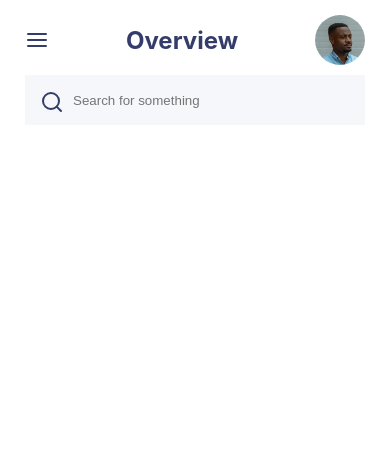
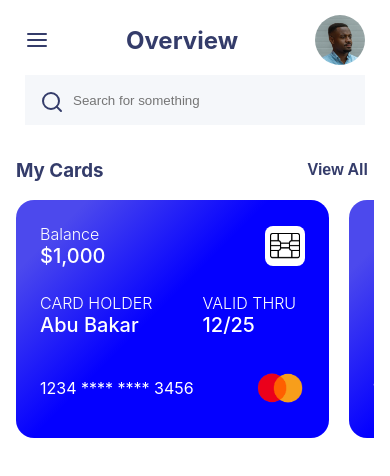
Before and after one commit to mizou9494/UI_Bank_Dashboard, a React (Create React App) app: page / in a window 390 px wide. Shown: the top 476 px of the page. Built offline with nearby package versions, Linux system fonts and the light colour scheme.

Commit message:
The card section is done for mobile view port

```diff
--- a/src/components/Card/Card.js
+++ b/src/components/Card/Card.js
@@ -4,15 +4,82 @@ import styled from 'styled-components';
 function Card({holder_name, card_number, expiration_date, balance}) {
   return (
     <Wrapper>
-
+      <div>
+        <BalanceRow>
+          <InfoColumn>
+            <Label>Balance</Label>
+            <DataLabel>{balance}</DataLabel>
+          </InfoColumn>
+          <ChipIcon src='../../images/chip.png' alt='chip' />
+        </BalanceRow>
+        <SecondInfoRow>
+          <InfoColumn>
+            <Label>CARD HOLDER</Label>
+            <DataLabel>{holder_name}</DataLabel>
+          </InfoColumn>
+          <InfoColumn>
+            <Label>VALID THRU</Label>
+            <DataLabel>{expiration_date}</DataLabel>
+          </InfoColumn>
+        </SecondInfoRow>
+        <NumberRow>
+          <p>{card_number}</p>
+          <MasterLogo src='../../images/masterCard.png' />
+        </NumberRow>
+      </div>
     </Wrapper>
   )
 }
 
 const Wrapper = styled.div`
+  color: white;
   min-width: 265px;
-  padding: 16px;
-  background-color: linear-gradient(180deg, #4C49ED 0%, #0A06F4 100%);
+  padding: 24px;
+  background: linear-gradient(135deg, rgba(76,73,237,1) 13%, rgba(4,0,255,1) 46%);
+  border-radius: 18px;
 `;
 
+const Label = styled.label`
+  font-weight: 300;
+`
+const DataLabel = styled.label`
+  font-weight: 500;
+  font-size: 20px;
+`
+
+const InfoColumn = styled.div`
+  display: flex;
+  flex-direction: column;
+  align-items: flex-start;
+`
+
+const BalanceRow = styled.div`
+  display: flex;
+  align-items: center;
+  justify-content: space-between;
+  margin-bottom: 25px;
+`
+
+const SecondInfoRow = styled(BalanceRow)`
+  justify-content: flex-start;
+  gap: 50px;
+`
+
+const NumberRow = styled(BalanceRow)`
+  margin-bottom: revert;
+`
+
+const ChipIcon = styled.img`
+  border-radius: 8px;
+  background-color: white;
+  width: 40px;
+  height: 40px;
+  margin-left: 10px;
+`
+const MasterLogo = styled.img`
+  width: 50px;
+  height: 50px;
+`
+
+
 export default Card;
--- a/src/components/CardSection/CardSection.js
+++ b/src/components/CardSection/CardSection.js
@@ -1,22 +1,52 @@
 import React from 'react';
 import { card_Info } from '../../data';
+
+import styled from 'styled-components';
 
 import Card from '../Card/Card';
 
 function CardSection() {
   return (
-    <section>
-      {card_Info.map(({id, holder_name, card_number, expiration_date, balance}) => (
-        <Card
-          key={id}
-          holder_name
-          card_number
-          expiration_date
-          balance
-        />
-      ))}
-    </section>
+    <>
+      <SectionHead>
+        <h3>My Cards</h3>
+        <SeeAllButton>View All</SeeAllButton>
+      </SectionHead>
+      <CardSectionWrapper>
+        {card_Info.map(({id, holder_name, card_number, expiration_date, balance}) => (
+          <Card
+            key={id}
+            holder_name={holder_name}
+            card_number={card_number}
+            expiration_date={expiration_date}
+            balance={balance}
+          />
+        ))}
+      </CardSectionWrapper>
+    </>
   )
 }
 
+const SectionHead = styled.div`
+  display: flex;
+  justify-content: space-between;
+  align-items: center;
+  color: #343C6A;
+`;
+
+const SeeAllButton = styled.button`
+  font-weight: 600;
+  font-size: 16px;
+  background-color: transparent;
+  border: none;
+  color: inherit;
+`
+
+
+const CardSectionWrapper = styled.div`
+  display: flex;
+  gap: 20px;
+  overflow-x: scroll;
+`
+
 export default CardSection;
--- a/src/data.js
+++ b/src/data.js
@@ -4,20 +4,20 @@ export const card_Info = [
         holder_name: 'Abu Bakar',
         card_number: '1234 **** **** 3456',
         expiration_date: '12/25',
-        balance: '$1,000.00'
+        balance: '$1,000'
     },
     {
         id: 2,
         holder_name: 'Hamzah',
         card_number: '1234 **** **** 3456',
         expiration_date: '02/28',
-        balance: '$3,891.00'
+        balance: '$3,891'
     },
     {
         id: 3,
         holder_name: 'Omar',
         card_number: '1084 **** **** 3466',
         expiration_date: '08/24',
-        balance: '$10,391.00'
+        balance: '$10,391'
     },
 ]
```
Also changed, not shown: public/images/chip.png (added), public/images/masterCard.png (added).
